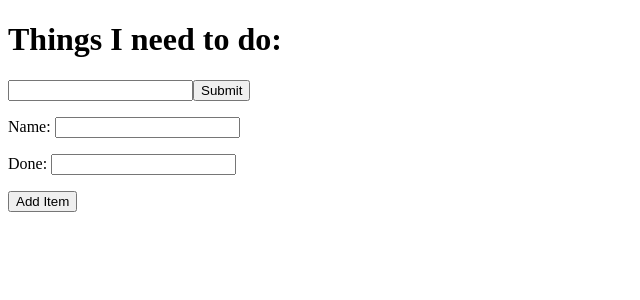
After one commit to michellelclement/hello-django, a Django app: page /add in a window 1280 px wide. The commit adds this page. Shown: the top 300 px of the page, without its empty margins (0-640 px from the left). Run offline with Django 3.2, Linux system fonts and the light colour scheme.

Commit message:
Adding form for user input

```diff
--- a/django_todo/urls.py
+++ b/django_todo/urls.py
@@ -15,10 +15,11 @@ Including another URLconf
 """
 from django.contrib import admin
 from django.urls import path
-from todo.views import get_todo_list
+from todo.views import get_todo_list, add_item
 
 
 urlpatterns = [
     path('admin/', admin.site.urls),
-    path('', get_todo_list, name='get_todo_list')
+    path('', get_todo_list, name='get_todo_list'),
+    path('add', add_item, name='add')
 ]
--- /dev/null
+++ b/todo/templates/todo/add_item.html
@@ -0,0 +1,31 @@
+<!DOCTYPE html>
+<html lang="en">
+  <head>
+    <meta charset="UTF-8" />
+    <meta name="viewport" content="width=device-width, initial-scale=1.0" />
+    <title>Add Item</title>
+  </head>
+  <body>
+    <h1>Things I need to do:</h1>
+    <form method="POST" action="add">
+      <input type="text" /><input type="submit" value="Submit" />
+      <div>
+        <p>
+          <label for="id_name">Name:</label>
+          <input type="text" id="id_name" name="item_name" />
+        </p>
+      </div>
+      <div>
+        <p>
+          <label for="id_done">Done:</label>
+          <input type="text" id="id_done" name="done" />
+        </p>
+      </div>
+      <div>
+      <p>
+        <button type="submit">Add Item</button>
+        </p>
+      </div>
+    </form>
+  </body>
+</html>
--- a/todo/views.py
+++ b/todo/views.py
@@ -9,3 +9,6 @@ def get_todo_list(request):
         'items': items
     }
     return render(request, 'todo/todo_list.html', context)
+
+def add_item(request):
+    return render(request, 'todo/add_item.html')
```
Also changed, not shown: todo/templates/todo/todo_list.html (+10 -3 lines), db.sqlite3.
